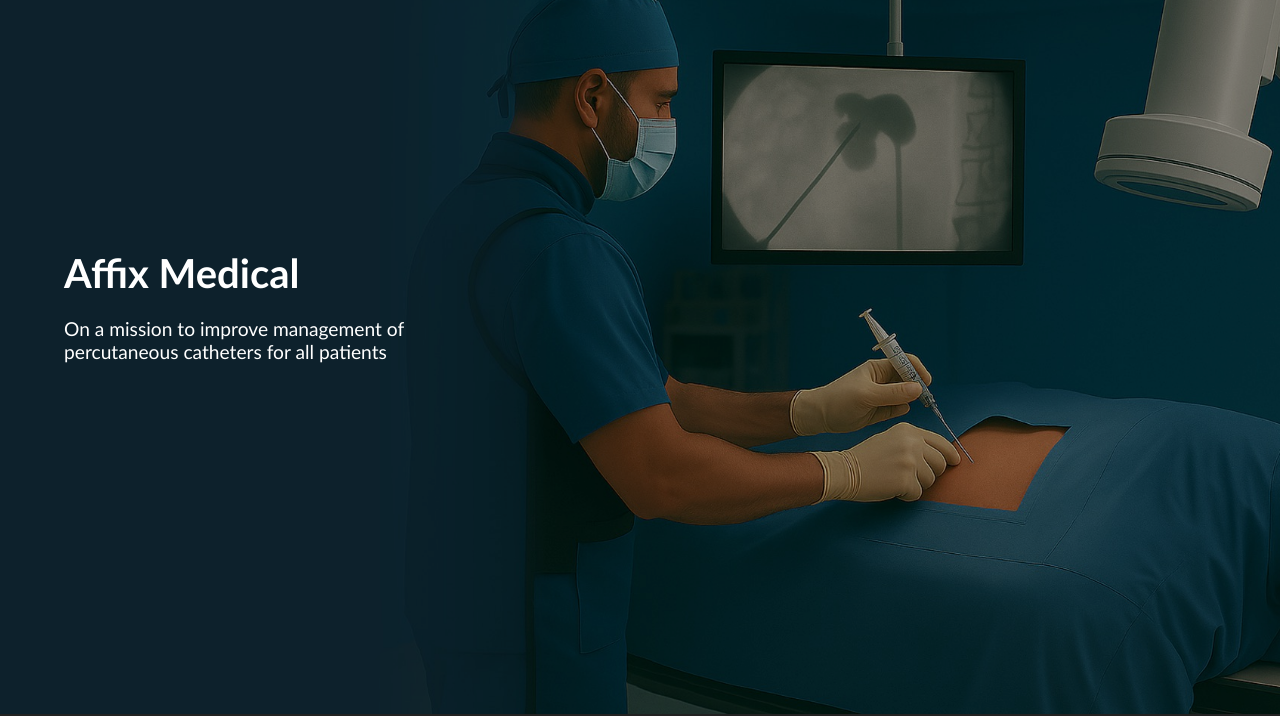
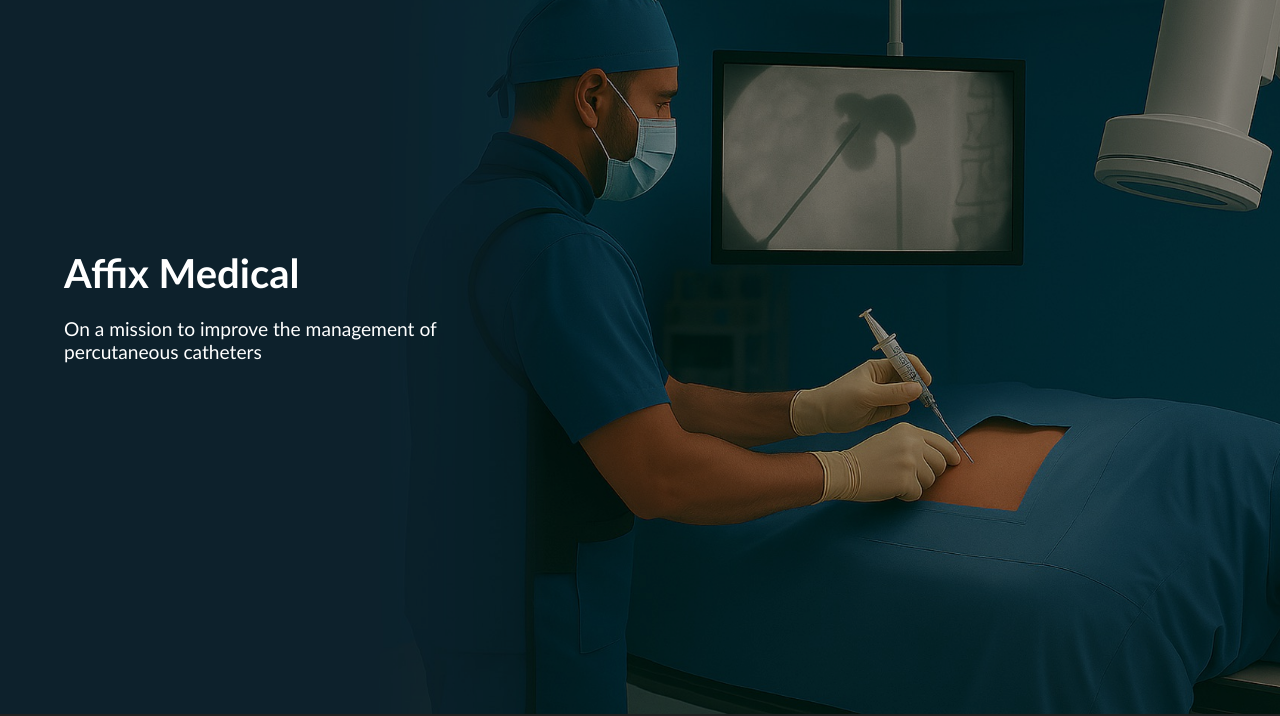
Before and after one commit to abhinavtalwar1/affix-medical, a plain HTML site: page index.html in a window 1280 px wide. Shown: the part 102-818 px from the top of the page. Drawn offline with Linux system fonts and the light colour scheme.

Commit message:
Update index.html

```diff
--- a/index.html
+++ b/index.html
@@ -203,7 +203,7 @@
     <div class="hero-content">
       <div class="hero-text">
         <h1>Affix Medical</h1>
-        <p>On a mission to improve management of percutaneous catheters for all patients</p>
+        <p>On a mission to improve the management of percutaneous catheters</p>
       </div>
     </div>
   </div>
```
